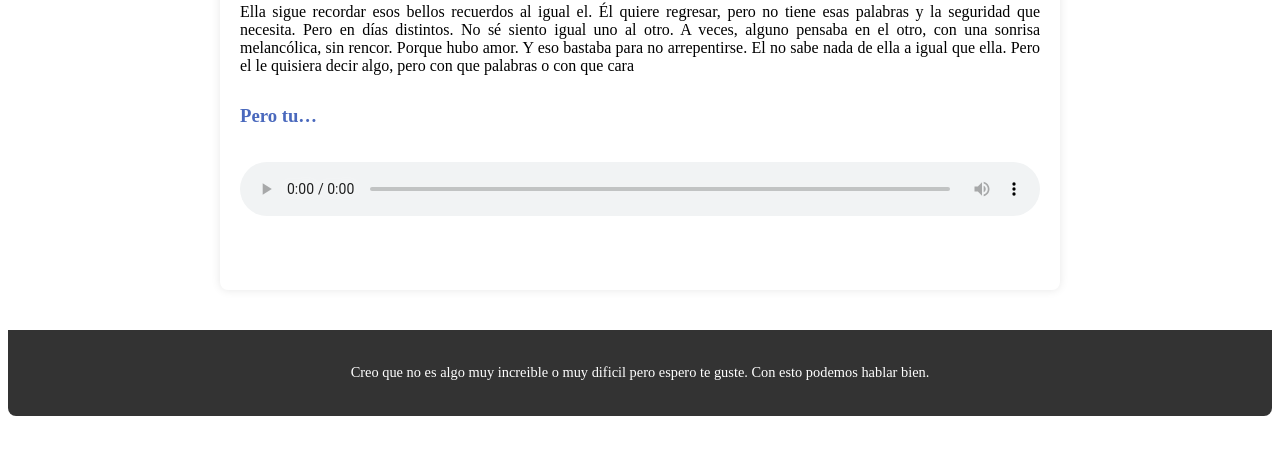
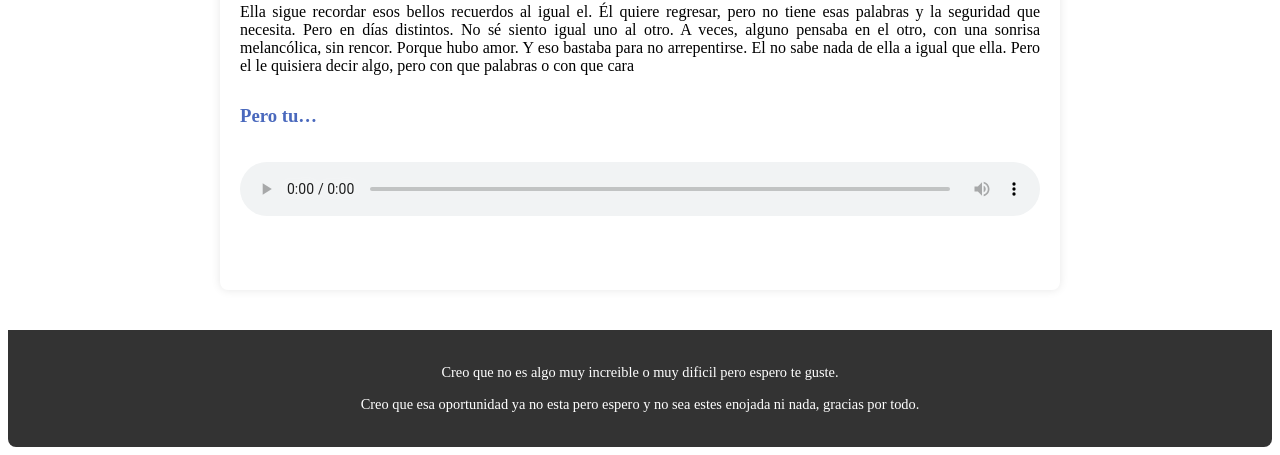
Before and after one commit to ArmandoLor453/v, a plain HTML site: page index.html in a window 1280 px wide. Shown: the part 2382-2837 px from the top of the page. Before the commit the page ends 2806 px from the top, so only its background shows below. Drawn offline with Linux system fonts and the light colour scheme.

Commit message:
Update index.html

```diff
--- a/index.html
+++ b/index.html
@@ -86,7 +86,8 @@ Pero el le quisiera decir algo, pero con que palabras o con que cara</p>
     </main>
 
     <footer>
-        <p>Creo que no es algo muy increible o muy dificil pero espero te guste. Con esto podemos hablar bien.</p>
+        <p>Creo que no es algo muy increible o muy dificil pero espero te guste.</p>
+        <P>Creo que esa oportunidad ya no esta pero espero y no sea estes enojada ni nada, gracias por todo.</P>
     </footer>
 </body>
 </html>
```
